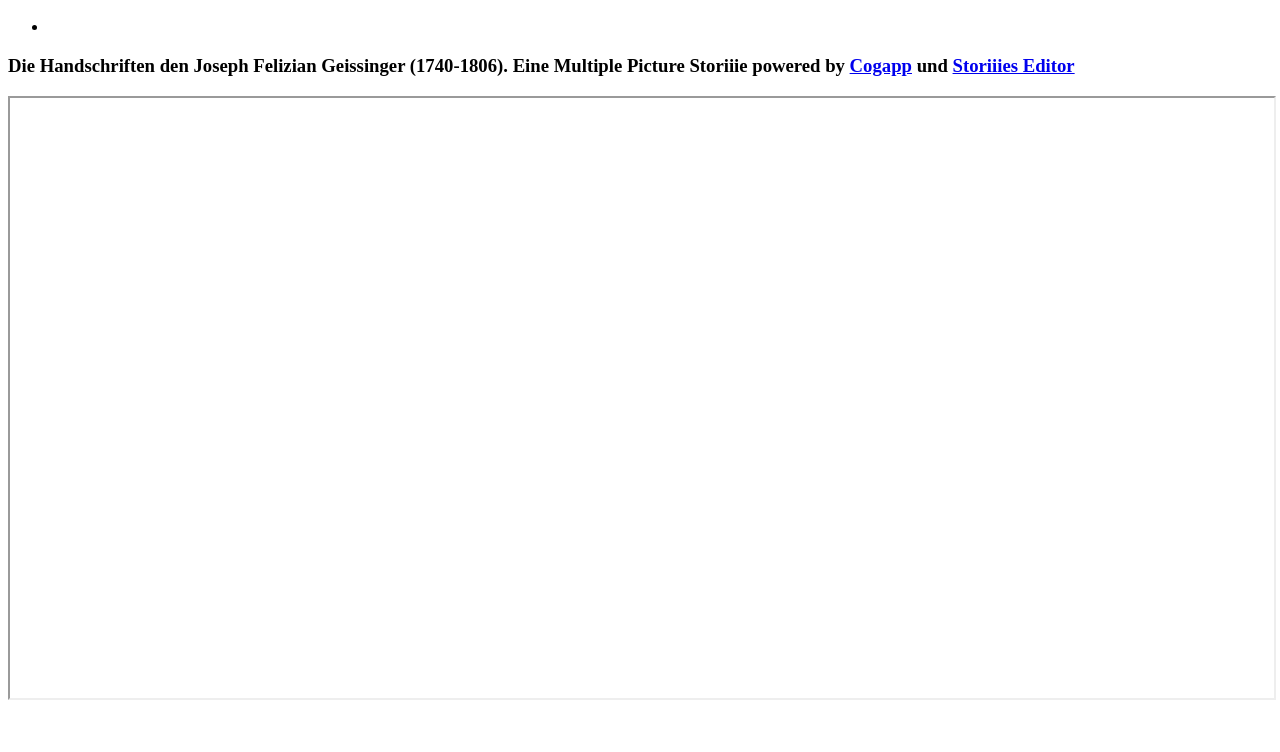
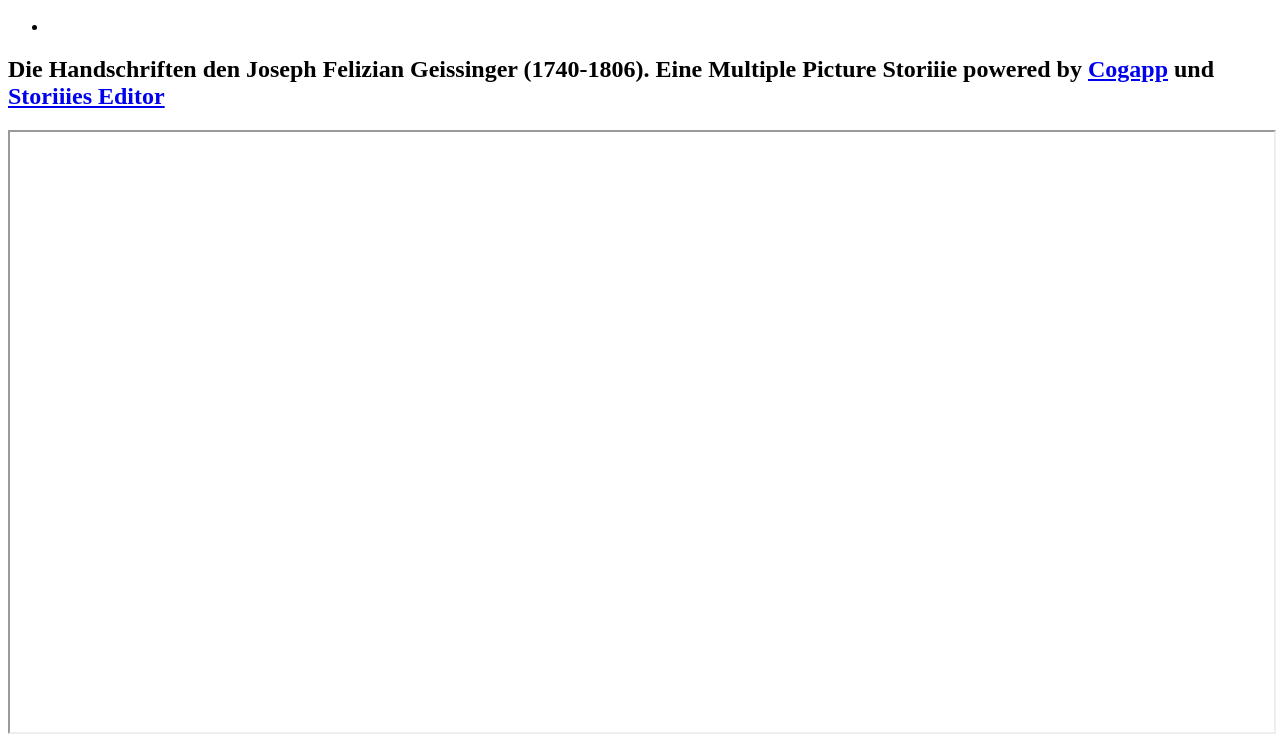
Before and after one commit to testiiif/testiiif.github.io, a plain HTML site: page index.html in a window 1280 px wide. Shown: the part 48-800 px from the top of the page. Drawn offline with Linux system fonts and the light colour scheme.

Commit message:
Update index.html

```diff
--- a/index.html
+++ b/index.html
@@ -6,9 +6,9 @@
     <ul>
       <li><a href=""></a></li>
     </ul>
-    <h3>Die Handschriften den Joseph Felizian Geissinger (1740-1806). Eine Multiple Picture Storiiie powered by
+    <h2>Die Handschriften den Joseph Felizian Geissinger (1740-1806). Eine Multiple Picture Storiiie powered by
 	    <a href="https://www.cogapp.com" target="_blank">Cogapp</a> und
-	    <a href="https://storiiies-editor.cogapp.com/" target="_blank">Storiiies Editor</a></h3>
+	    <a href="https://storiiies-editor.cogapp.com/" target="_blank">Storiiies Editor</a></h2>
 
 
 
```
